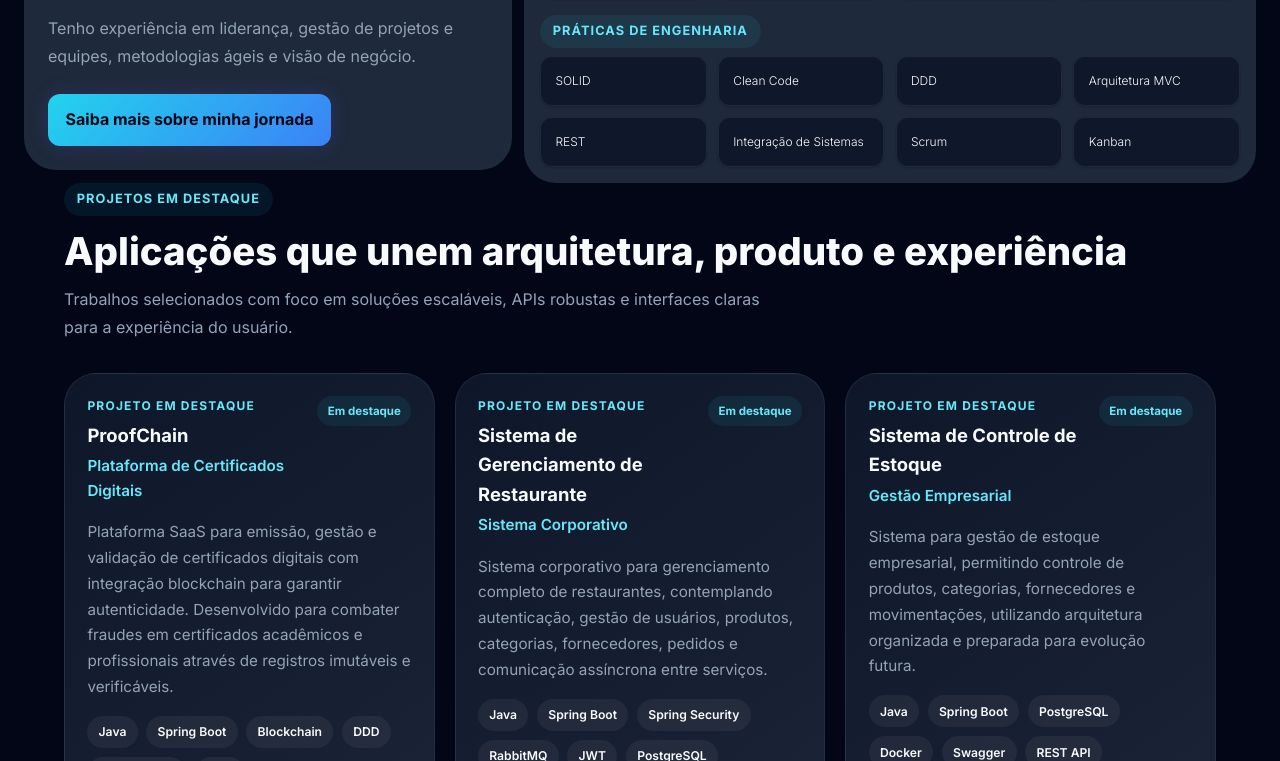
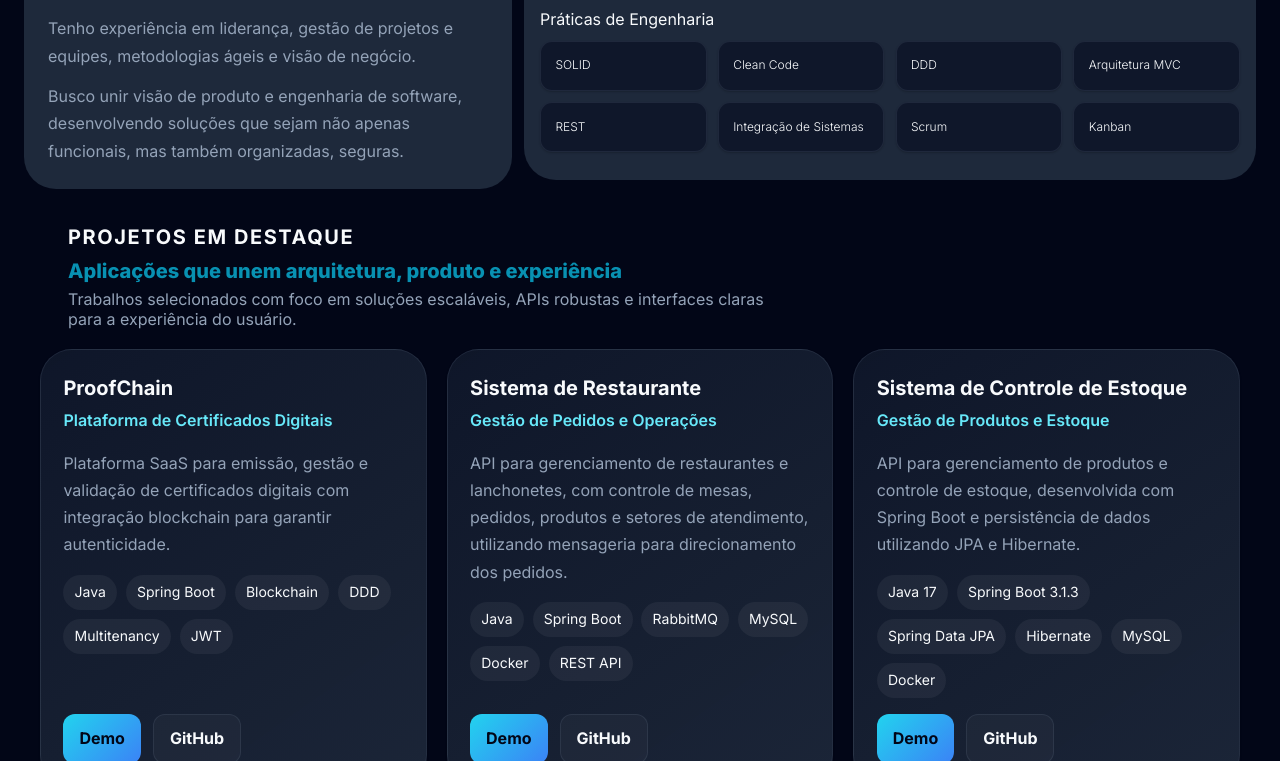
Before and after one commit to manzano-pje/portifolio, a Vue app: page / in a window 1280 px wide. Shown: the part 799-1560 px from the top of the page. Built offline with nearby package versions, Linux system fonts and the light colour scheme.

Commit message:
feat: finalização da seção projetos em destaque

```diff
--- a/src/components/ui/ProjectCard.vue
+++ b/src/components/ui/ProjectCard.vue
@@ -1,3 +1,13 @@
+<!--
+==============================================================================
+Nome: ProjectCard.vue
+Tipo: COMPONENT
+Responsabilidade: Renderiza o card de um projeto com informações e ações de navegação.
+Dependências: Project
+Padrão: BEM
+==============================================================================
+-->
+
 <script setup lang="ts">
 import type { Project } from '@/types'
 
@@ -10,13 +20,10 @@ defineProps<{
     <article class="project-card">
         <div class="project-card__header">
             <div>
-        <p class="project-card__eyebrow">Projeto em destaque</p>
                 <h3 class="project-card__title">{{ project.name }}</h3>
                 <p class="project-card__subtitle">{{ project.subtitle }}</p>
             </div>
-      <span class="project-card__pill">Em destaque</span>
         </div>
-
         <p class="project-card__description">{{ project.description }}</p>
 
         <div class="project-card__tags">
@@ -26,20 +33,12 @@ defineProps<{
         </div>
 
         <div class="project-card__actions">
-      <a
-        class="project-card__button project-card__button--primary"
-        :href="project.demoUrl || project.githubUrl"
-        target="_blank"
-        rel="noreferrer"
-      >
+            <a class="project-card__button project-card__button--primary" :href="project.demoUrl || project.githubUrl"
+                target="_blank" rel="noreferrer">
                 Demo
             </a>
-      <a
-        class="project-card__button project-card__button--ghost"
-        :href="project.githubUrl"
-        target="_blank"
-        rel="noreferrer"
-      >
+            <a class="project-card__button project-card__button--ghost" :href="project.githubUrl" target="_blank"
+                rel="noreferrer">
                 GitHub
             </a>
         </div>
--- a/src/content/about.ts
+++ b/src/content/about.ts
@@ -5,6 +5,7 @@ export const about = {
     'Sou desenvolvedor Backend Java com foco na construção de APIs REST, sistemas SaaS e arquiteturas escaláveis utilizando Spring Boot.',
     'Atualmente desenvolvimento plataformas próprias como ProofChain, aplicando conceitos de multi-tenancy, microsserviços e integração de sistemas.',
     'Tenho experiência em liderança, gestão de projetos e equipes, metodologias ágeis e visão de negócio.',
+    'Busco unir visão de produto e engenharia de software, desenvolvendo soluções que sejam não apenas funcionais, mas também organizadas, seguras.',
   ],
   ctaLabel: 'Saiba mais sobre minha jornada',
   ctaHref: '#experiencia',
--- a/src/content/projects.ts
+++ b/src/content/projects.ts
@@ -1,3 +1,12 @@
+/*
+==============================================================================
+Nome: projects.ts
+Tipo: CONFIG
+Responsabilidade: Centraliza os dados dos projetos exibidos na seção de destaque.
+Dependências: Project
+==============================================================================
+*/
+
 import type { Project } from '@/types'
 
 export const projects: Project[] = [
@@ -6,7 +15,7 @@ export const projects: Project[] = [
     name: 'ProofChain',
     subtitle: 'Plataforma de Certificados Digitais',
     description:
-      'Plataforma SaaS para emissão, gestão e validação de certificados digitais com integração blockchain para garantir autenticidade. Desenvolvido para combater fraudes em certificados acadêmicos e profissionais através de registros imutáveis e verificáveis.',
+      'Plataforma SaaS para emissão, gestão e validação de certificados digitais com integração blockchain para garantir autenticidade.',
     tags: [
       'Java',
       'Spring Boot',
@@ -23,32 +32,37 @@ export const projects: Project[] = [
     githubUrl: 'https://github.com/manzano-pje',
   },
   {
-    id: 'restaurant-system',
-    name: 'Sistema de Gerenciamento de Restaurante',
-    subtitle: 'Sistema Corporativo',
+    id: 'restaurante',
+    name: 'Sistema de Restaurante',
+    subtitle: 'Gestão de Pedidos e Operações',
     description:
-      'Sistema corporativo para gerenciamento completo de restaurantes, contemplando autenticação, gestão de usuários, produtos, categorias, fornecedores, pedidos e comunicação assíncrona entre serviços.',
+      'API para gerenciamento de restaurantes e lanchonetes, com controle de mesas, pedidos, produtos e setores de atendimento, utilizando mensageria para direcionamento dos pedidos.',
     tags: [
       'Java',
       'Spring Boot',
-      'Spring Security',
       'RabbitMQ',
-      'JWT',
-      'PostgreSQL',
+      'MySQL',
       'Docker',
-      'Swagger',
       'REST API',
     ],
-    image: '',
-    githubUrl: 'https://github.com/manzano-pje',
+      image: '',
+      githubUrl: 'https://github.com/manzano-pje',
   },
   {
-    id: 'stock-control',
-    name: 'Sistema de Controle de Estoque',
-    subtitle: 'Gestão Empresarial',
-    description:
-      'Sistema para gestão de estoque empresarial, permitindo controle de produtos, categorias, fornecedores e movimentações, utilizando arquitetura organizada e preparada para evolução futura.',
-    tags: ['Java', 'Spring Boot', 'PostgreSQL', 'Docker', 'Swagger', 'REST API'],
+  id: 'controle-estoque',
+  name: 'Sistema de Controle de Estoque',
+  subtitle: 'Gestão de Produtos e Estoque',
+  description:
+    'API para gerenciamento de produtos e controle de estoque, desenvolvida com Spring Boot e persistência de dados utilizando JPA e Hibernate.',
+  tags: [
+    'Java 17',
+    'Spring Boot 3.1.3',
+    'Spring Data JPA',
+    'Hibernate',
+    'MySQL',
+    'Docker',
+    'Swagger/OpenAPI',
+  ],
     image: '',
     githubUrl: 'https://github.com/manzano-pje',
     demoUrl: 'https://github.com/manzano-pje',
--- a/src/sections/about/AboutSection.vue
+++ b/src/sections/about/AboutSection.vue
@@ -8,10 +8,6 @@
                         {{ paragraph }}
                     </p>
                 </div>
-
-                <a class="about-link" :href="about.ctaHref">
-                    {{ about.ctaLabel }}
-                </a>
             </div>
         </div>
     </section>
--- a/src/sections/projects/Projects.css
+++ b/src/sections/projects/Projects.css
@@ -1,29 +1,41 @@
+/*
+==============================================================================
+Nome: Projects.css
+Tipo: CSS
+Responsabilidade: Define a apresentação visual da seção de projetos em destaque.
+Padrão: BEM
+==============================================================================
+*/
+
+/* ==========================================================================
+   BLOCK
+   ========================================================================== */
+
 .projects-section {
-  padding: calc(var(--space-5) + 0.8rem) 0 var(--space-9);
+  padding: calc(var(--space-5) + 1rem) 0 var(--space-9);
   background: var(--color-background);
+   margin: 0 var(--space-5);
 }
 
 .projects-shell {
   max-width: 1200px;
   margin: 0 auto;
-  padding: 0 1.5rem;
+  padding: 0 ;
 }
 
 .projects-header {
   display: flex;
   flex-direction: column;
-  gap: 0.75rem;
-  margin-bottom: 2rem;
+  gap: 0.5rem;
+  margin: 2rem 0 1.25rem;
+  padding: 0 1.75rem;
 }
 
 .section-tag {
   display: inline-flex;
   width: fit-content;
-  padding: 0.4rem 0.8rem;
-  border-radius: 999px;
-  background: var(--color-primary-muted);
-  color: var(--color-primary-light);
-  font-size: 0.8rem;
+  color: var(--color-text);
+  font-size: var(--text-lg);
   font-weight: 700;
   letter-spacing: 0.08em;
   text-transform: uppercase;
@@ -31,18 +43,18 @@
 
 .projects-title {
   margin: 0;
-  color: var(--color-text);
-  font-size: clamp(1.7rem, 3vw, 2.4rem);
+  color: var(--color-primary-dark);
+  font-size: var(--text-lg);
+  line-height: 1.0;
   font-weight: 800;
-  line-height: 1.2;
 }
 
 .projects-description {
   margin: 0;
   max-width: 700px;
   color: var(--color-text-muted);
-  font-size: 1rem;
-  line-height: 1.7;
+  font-size: var(--text-md);
+  line-height: 1.25;
 }
 
 .projects-grid {
@@ -72,7 +84,7 @@
 .project-card__eyebrow {
   margin: 0 0 0.35rem;
   color: var(--color-primary-light);
-  font-size: 0.75rem;
+  font-size: var(--text-sm);
   font-weight: 700;
   letter-spacing: 0.1em;
   text-transform: uppercase;
@@ -81,14 +93,14 @@
 .project-card__title {
   margin: 0 0 0.25rem;
   color: var(--color-text);
-  font-size: 1.15rem;
+  font-size: var(--text-lg);
   font-weight: 700;
 }
 
 .project-card__subtitle {
   margin: 0;
   color: var(--color-primary-light);
-  font-size: 0.95rem;
+  font-size: var(--text-md);
   font-weight: 600;
 }
 
@@ -98,7 +110,7 @@
   border-radius: 999px;
   background: var(--color-primary-muted);
   color: var(--color-primary-light);
-  font-size: 0.72rem;
+  font-size: var(--text-sm);
   font-weight: 700;
   white-space: nowrap;
 }
@@ -106,7 +118,7 @@
 .project-card__description {
   margin: 0;
   color: var(--color-text-muted);
-  font-size: 0.95rem;
+  font-size: var(--text-md);
   line-height: 1.7;
 }
 
@@ -121,9 +133,13 @@
   border-radius: 999px;
   background: rgba(255, 255, 255, 0.05);
   color: var(--color-text);
-  font-size: 0.76rem;
-  font-weight: 600;
+  font-size: var(--text-sm);
+  font-weight: 400;
 }
+
+/* ==========================================================================
+   ELEMENTS
+   ========================================================================== */
 
 .project-card__actions {
   display: flex;
@@ -139,7 +155,7 @@
   padding: 0.7rem 1rem;
   border-radius: var(--radius-md);
   text-decoration: none;
-  font-size: 0.92rem;
+  font-size: var(--text-md);
   font-weight: 700;
   transition: transform 0.2s ease, border-color 0.2s ease;
 }
@@ -158,6 +174,10 @@
   color: var(--color-text);
   background: rgba(255, 255, 255, 0.03);
 }
+
+/* ==========================================================================
+   RESPONSIVE
+   ========================================================================== */
 
 @media (max-width: 980px) {
   .projects-grid {
--- a/src/sections/skills/Skills.css
+++ b/src/sections/skills/Skills.css
@@ -8,7 +8,8 @@
 .skills-shell {
   /* max-width: 100%; */
   margin: 0 auto;
-  padding: 1rem;
+  padding: 1rem 1.0rem 1.75rem;
+
   background: var(--color-surface-raised);
   border-radius: var(--radius-xl);
 }
@@ -30,7 +31,7 @@
 .skills-title {
   margin: 0;
   color: var(--color-text);
-  font-size: var(--text-4xl);
+  font-size: var(--text-lg);
   line-height: 1.15;
   font-weight: 800;
 }
--- a/src/sections/skills/SkillsSection.vue
+++ b/src/sections/skills/SkillsSection.vue
@@ -2,7 +2,7 @@
   <section id="skills" class="skills-section">
     <div class="skills-shell">
       <div class="skills-header">
-        <span class="section-tag">Minhas Stacks</span>
+        <span class="section">Minhas Stacks</span>
       </div>
 
       <div class="skills-grid">
@@ -17,7 +17,7 @@
       </div>
 
       <div class="skills-header-concepts">
-        <span class="section-tag">Práticas de Engenharia</span>
+        <span class="section">Práticas de Engenharia</span>
       </div>
 
       <div class="skills-grid">
```
Also changed, not shown: src/sections/projects/ProjectsSection.vue (+10 -0 lines), src/types/Project.ts (+8 -0 lines). Lines whose indentation alone changed are shown as unchanged.
